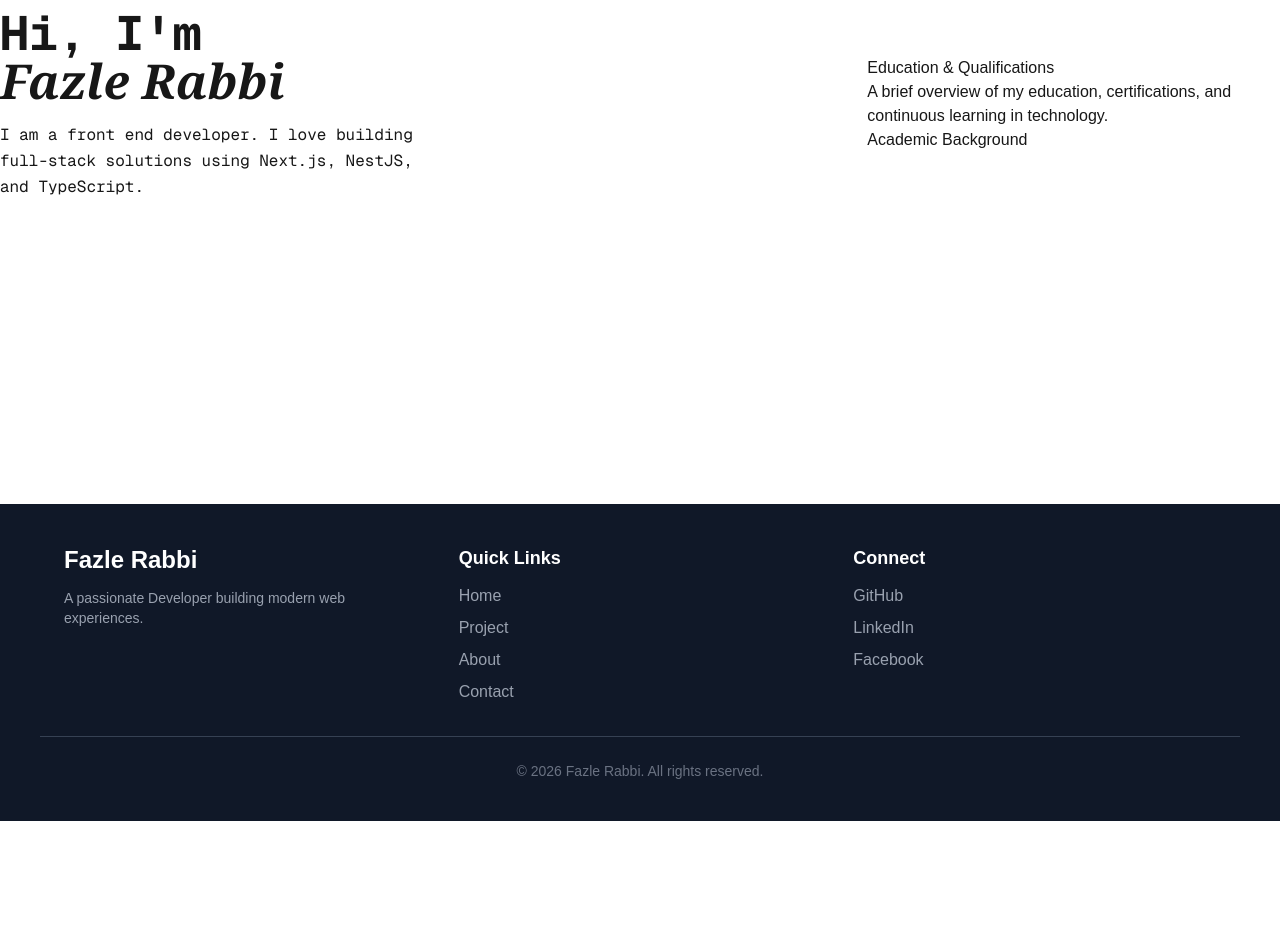
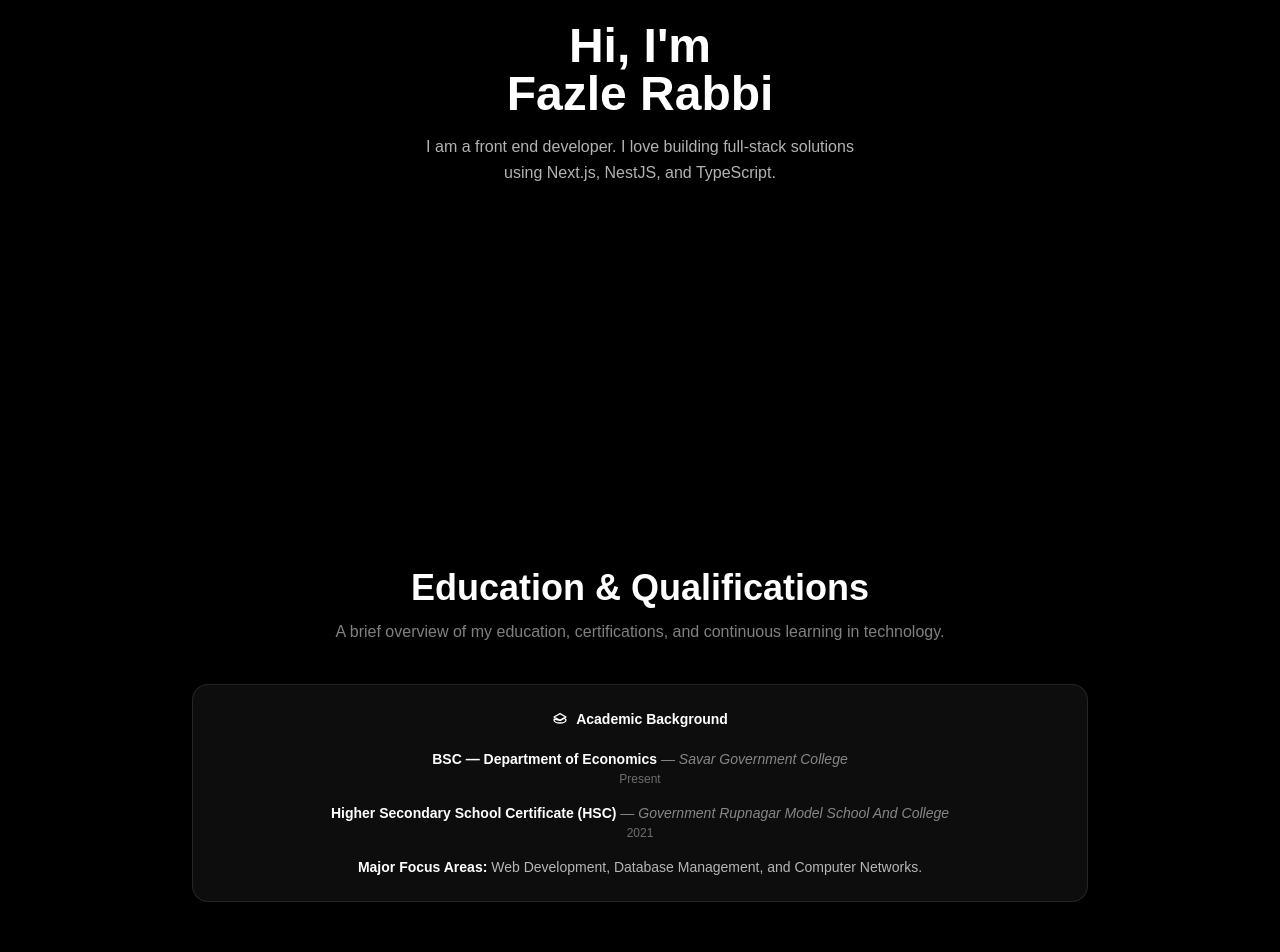
Before and after one commit to fazlerabbi6423/portfolio, a Next.js app: page /about in a window 1280 px wide. Shown: the part 360-1312 px from the top of the page. Before the commit the page ends 1181 px from the top, so only its background shows below. Built offline with nearby package versions, Linux system fonts and the light colour scheme.

Commit message:
added text and education

```diff
--- a/src/app/about/page.tsx
+++ b/src/app/about/page.tsx
@@ -1,53 +1,229 @@
 
+// "use client";
 
-const page = () => {
-  return (
-    <section className="relative min-h-screen flex items-center justify-center overflow-hidden">
+// const educationData = [
+//   {
+//     degree: "BSC — Department of Economics",
+//     institution: "Savar Government College",
+//     year: "Present",
+//   },
+//   {
+//     degree: "Higher Secondary School Certificate (HSC)",
+//     institution: "Government Rupnagar Model School And College",
+//     year: "2021",
+//   },
+// ];
 
+// const Page = () => {
+//   return (
+//     <>
+//       {/* ── Hero Section ── */}
+//       <section className="relative min-h-screen flex items-center justify-center overflow-hidden px-8 md:px-20">
+//         <div className="max-w-6xl mx-auto w-full flex flex-col md:flex-row items-center justify-between gap-12">
+//           <div className="flex-1">
+//             <h1 className="text-4xl md:text-5xl font-bold mb-4 ">
+//               Hi, I&apos;m <br />
+//               <span>Fazle Rabbi</span>
+//             </h1>
+//             <p className="text-sm md:text-base font-mono leading-relaxed max-w-md">
+//               I am a front end developer. I love building full-stack solutions
+//               using Next.js, NestJS, and TypeScript.
+//             </p>
+//           </div>
+//         </div>
+//       </section>
 
+//       {/* ── Education Section ── */}
+//       <section className="bg-gray-100 py-16 px-8 md:px-20">
+//         <div className="max-w-4xl mx-auto">
 
-           <div className=" max-w-6xl mx-auto w-full flex flex-col md:flex-row items-center justify-between gap-12">
+//           {/* Heading */}
+//           <div className="text-center mb-10">
+//             <h2 className="text-3xl md:text-4xl font-bold text-gray-900 font-mono mb-3">
+//               Education &amp; Qualifications
+//             </h2>
+//             <p className="text-gray-500 text-sm md:text-base font-mono">
+//               A brief overview of my education, certifications, and continuous
+//               learning in technology.
+//             </p>
+//           </div>
 
-        <div className="flex-1">
-          <h1 className="text-4xl md:text-5xl font-bold mb-4 font-mono">
-            Hi, I'm <br />
-            <span className="font-serif italic">Fazle Rabbi</span>
-          </h1>
-          <p className="text-sm md:text-base  font-mono leading-relaxed max-w-md">
-           I am a front end developer. I love building
-            full-stack solutions using Next.js, NestJS, and TypeScript.
-          </p>
-        </div>
+//           {/* Card */}
+//           <div className="bg-white border border-gray-200 rounded-2xl p-6">
 
-      </div>
+//             {/* Card Header */}
+//             <div className="flex items-center gap-2 mb-5">
+//               <svg
+//                 className="w-4 h-4 text-gray-700"
+//                 fill="none"
+//                 stroke="currentColor"
+//                 viewBox="0 0 24 24"
+//               >
+//                 <path
+//                   strokeLinecap="round"
+//                   strokeLinejoin="round"
+//                   strokeWidth={2}
+//                   d="M12 14l9-5-9-5-9 5 9 5z"
+//                 />
+//                 <path
+//                   strokeLinecap="round"
+//                   strokeLinejoin="round"
+//                   strokeWidth={2}
+//                   d="M12 14l6.16-3.422A12.083 12.083 0 0121 13.5c0 2.485-4.03 4.5-9 4.5s-9-2.015-9-4.5c0-.538.209-1.05.584-1.507L12 14z"
+//                 />
+//               </svg>
+//               <h3 className="font-bold text-gray-800 font-mono text-sm">
+//                 Academic Background
+//               </h3>
+//             </div>
 
-      <div>
-        <div>
-          <h1>Education & Qualifications</h1>
-          <p>A brief overview of my education, certifications, and continuous learning in technology.</p>
-        </div>
+//             {/* List */}
+//             <ul className="space-y-4">
+//               {educationData.map((item, i) => (
+//                 <li key={i} className="flex flex-col list-disc list-inside">
+//                   <span className="font-mono text-sm">
+//                     <span className="font-bold text-gray-900">
+//                       {item.degree}
+//                     </span>{" "}
+//                     <span className="text-gray-500 italic">
+//                       — {item.institution}
+//                     </span>
+//                   </span>
+//                   <span className="ml-5 text-xs text-gray-500 font-mono mt-0.5">
+//                     {item.year}
+//                   </span>
+//                 </li>
+//               ))}
+
+//               <li className="list-disc list-inside font-mono text-sm text-gray-800">
+//                 <span className="font-bold">Major Focus Areas:</span>{" "}
+//                 Web Development, Database Management, and Computer Networks.
+//               </li>
+//             </ul>
+//           </div>
+
+//         </div>
+//       </section>
+//     </>
+//   );
+// };
+
+// export default Page;
 
 
 
 
-        <div>
-          <h1>Academic Background</h1>
+"use client";
+
+const educationData = [
+  {
+    degree: "BSC — Department of Economics",
+    institution: "Savar Government College",
+    year: "Present",
+  },
+  {
+    degree: "Higher Secondary School Certificate (HSC)",
+    institution: "Government Rupnagar Model School And College",
+    year: "2021",
+  },
+];
+
+const Page = () => {
+  return (
+    <div className="bg-black min-h-screen">
+
+      {/* ── Hero Section ── */}
+      <section className="relative min-h-screen flex items-center justify-center overflow-hidden px-8 md:px-20">
+        <div className="max-w-6xl mx-auto w-full flex flex-col items-center justify-center gap-12 text-center">
+          <div className="flex-1">
+            <h1 className="text-4xl md:text-5xl font-bold mb-4 text-white">
+              Hi, I&apos;m <br />
+              <span className="text-white">Fazle Rabbi</span>
+            </h1>
+            <p className="text-sm md:text-base leading-relaxed max-w-md text-white/70 mx-auto">
+              I am a front end developer. I love building full-stack solutions
+              using Next.js, NestJS, and TypeScript.
+            </p>
+          </div>
         </div>
-      </div>
+      </section>
 
+      {/* ── Education Section ── */}
+      <section className="bg-black py-16 px-8 md:px-20">
+        <div className="max-w-4xl mx-auto">
 
+          {/* Heading */}
+          <div className="text-center mb-10">
+            <h2 className="text-3xl md:text-4xl font-bold text-white mb-3">
+              Education &amp; Qualifications
+            </h2>
+            <p className="text-white/50 text-sm md:text-base">
+              A brief overview of my education, certifications, and continuous
+              learning in technology.
+            </p>
+          </div>
 
+          {/* Card */}
+          <div className="bg-white/5 border border-white/10 rounded-2xl p-6">
 
+            {/* Card Header */}
+            <div className="flex items-center justify-center gap-2 mb-5">
+              <svg
+                className="w-4 h-4 text-white"
+                fill="none"
+                stroke="currentColor"
+                viewBox="0 0 24 24"
+              >
+                <path
+                  strokeLinecap="round"
+                  strokeLinejoin="round"
+                  strokeWidth={2}
+                  d="M12 14l9-5-9-5-9 5 9 5z"
+                />
+                <path
+                  strokeLinecap="round"
+                  strokeLinejoin="round"
+                  strokeWidth={2}
+                  d="M12 14l6.16-3.422A12.083 12.083 0 0121 13.5c0 2.485-4.03 4.5-9 4.5s-9-2.015-9-4.5c0-.538.209-1.05.584-1.507L12 14z"
+                />
+              </svg>
+              <h3 className="font-bold text-white text-sm">
+                Academic Background
+              </h3>
+            </div>
 
+            {/* List */}
+            <ul className="space-y-4">
+              {educationData.map((item, i) => (
+                <li key={i} className="flex flex-col items-center text-center">
+                  <span className="text-sm">
+                    <span className="font-bold text-white">
+                      {item.degree}
+                    </span>{" "}
+                    <span className="text-white/50 italic">
+                      — {item.institution}
+                    </span>
+                  </span>
+                  <span className="text-xs text-white/40 mt-0.5">
+                    {item.year}
+                  </span>
+                </li>
+              ))}
 
+              <li className="flex flex-col items-center text-center text-sm text-white/70">
+                <span>
+                  <span className="font-bold text-white">Major Focus Areas:</span>{" "}
+                  Web Development, Database Management, and Computer Networks.
+                </span>
+              </li>
+            </ul>
+          </div>
 
+        </div>
+      </section>
 
-    </section>
+    </div>
+  );
+};
 
-  );
-}
-
-
-
-
-export default page;
+export default Page;
```
